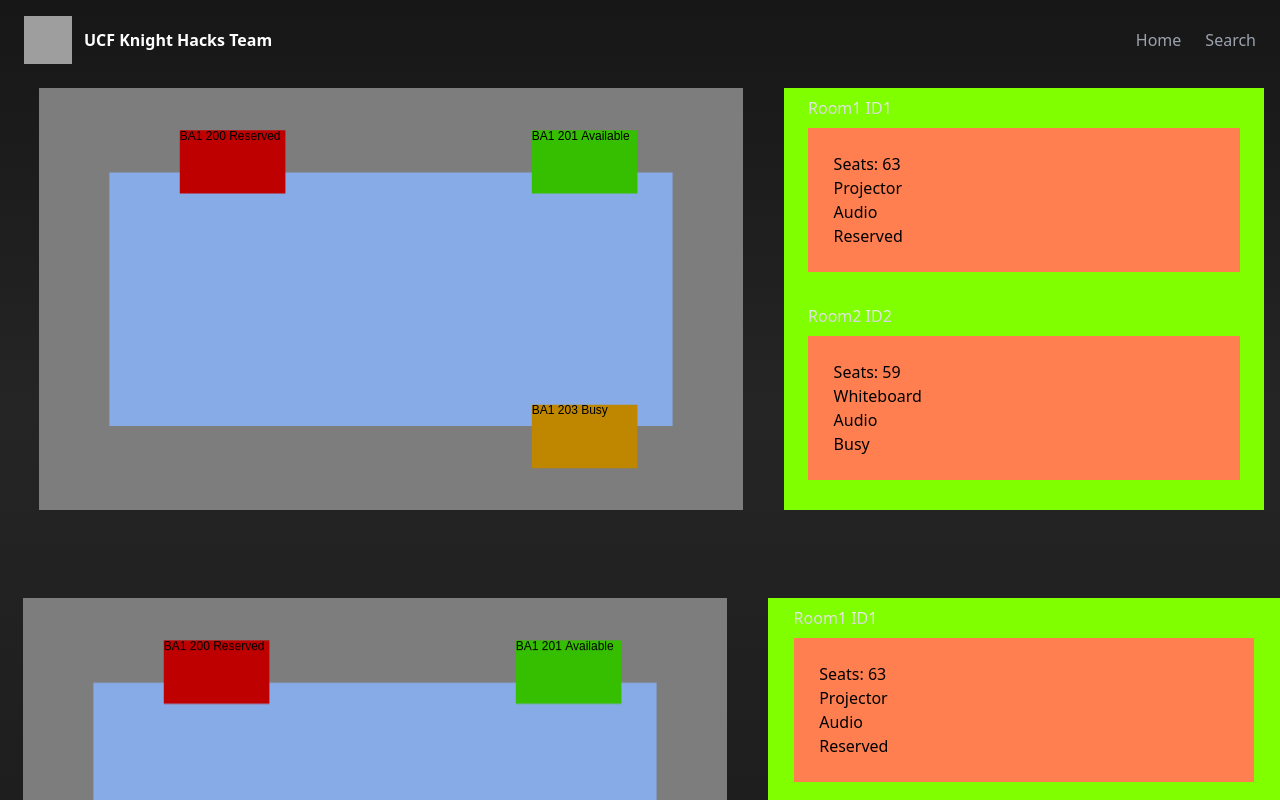
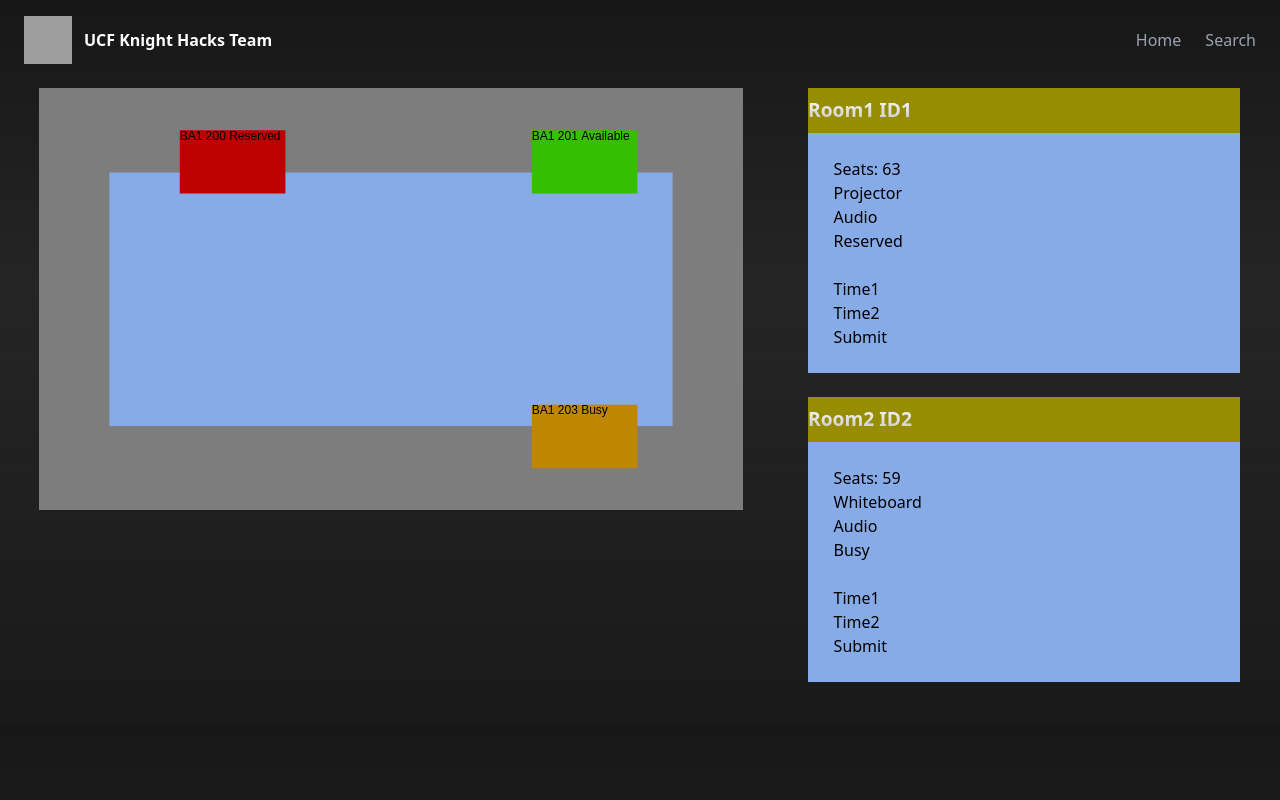
Before and after one commit to CBrosch0/Room-Availability, a React (Vite) app: page /search in a window 1280 px wide. Shown: the top 800 px of the page. Built offline with nearby package versions, Linux system fonts and the light colour scheme; grey boxes are pictures that could not be loaded.

Commit message:
Show header background and layout reserve button

```diff
--- a/src/App.tsx
+++ b/src/App.tsx
@@ -4,7 +4,6 @@ export default function App() {
     return (
         <>
             <div>
-                <Search />
             </div>
         </>
     )
--- a/src/assets/styles/search.css
+++ b/src/assets/styles/search.css
@@ -8,20 +8,19 @@
 }
 
 .Results {
-    background-color: chartreuse;
     padding-left: 5%;
     padding-right: 5%;
 }
 
 .dropDown {
-    background-color: coral;
+    background-color: #87abe6;
     padding-left: 2vw;
 }
 
-h1 {
+.roomHeader {
     font-size: larger;
     font-weight: bold;
-    background-color: blueviolet;
+    background-color: #968e00;
     padding-top: 1vh;
     padding-bottom: 1vh;
 }
--- a/src/components/search/room.tsx
+++ b/src/components/search/room.tsx
@@ -1,5 +1,6 @@
 import { useState } from 'react'
 import type { roomList } from '../../pages/Search.tsx'
+import '../../assets/styles/search.css'
 
 export default function Room(room: roomList) {
     const [droppedDown, setDroppedDown] = useState(true)
@@ -22,6 +23,22 @@ export default function Room(room: roomList) {
         setDroppedDown(!droppedDown)
     }
 
+    function roomReserveArea() {
+        return (
+            <>
+                <p>Time1</p>
+                <p>Time2</p>
+                <button onSubmit={reserveRoom}>Submit</button>
+            </>
+        )
+    }
+
+    function reserveRoom() {
+
+    }
+
+
+
     function getDropdown() {
         if (getDroppedDown()) {
             return (
@@ -35,6 +52,9 @@ export default function Room(room: roomList) {
                         {room.video ? <p>Video</p> : <></>}
                         {getStatus()}
                         <br />
+                        {roomReserveArea()}
+                        <br />
+                        <br />
                     </div>
                 </>
             )
@@ -45,7 +65,7 @@ export default function Room(room: roomList) {
 
     return (
         <>
-            <h1 onClick={swapDropDown}>{room.name + ' ' + room.id}</h1>
+            <div className="roomHeader"><h1 onClick={swapDropDown}>{room.name + ' ' + room.id}</h1></div>
             <div className="dropDown">{getDropdown()}</div>
         </>
     )
--- a/src/pages/Search.tsx
+++ b/src/pages/Search.tsx
@@ -1,6 +1,6 @@
 import '@/assets/styles/search.css'
-import Map from '@/components/search/Map'
-import Room from '@/components/search/Room'
+import Map from '@/components/search/map'
+import Room from '@/components/search/room'
 import roomsJson from '@/assets/roomLists/roomList1.json'
 
 export type roomList = {
```
